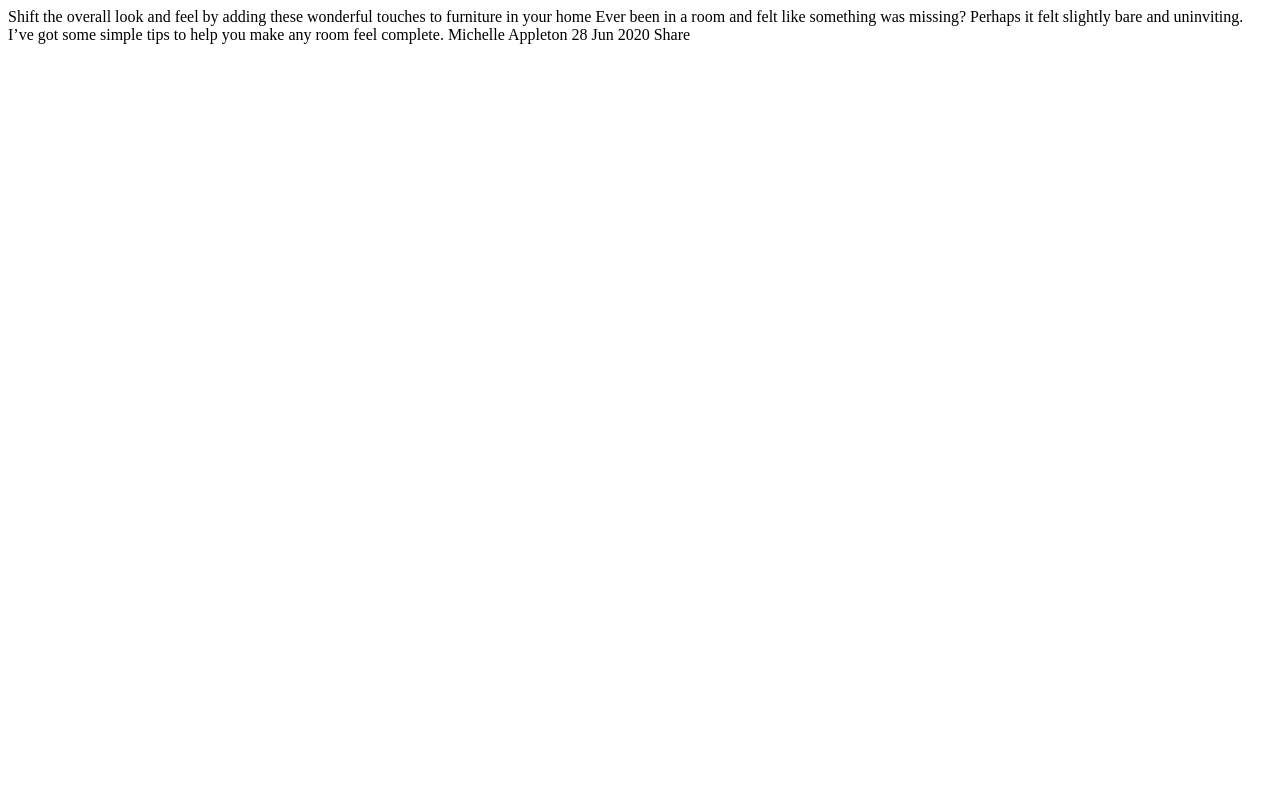
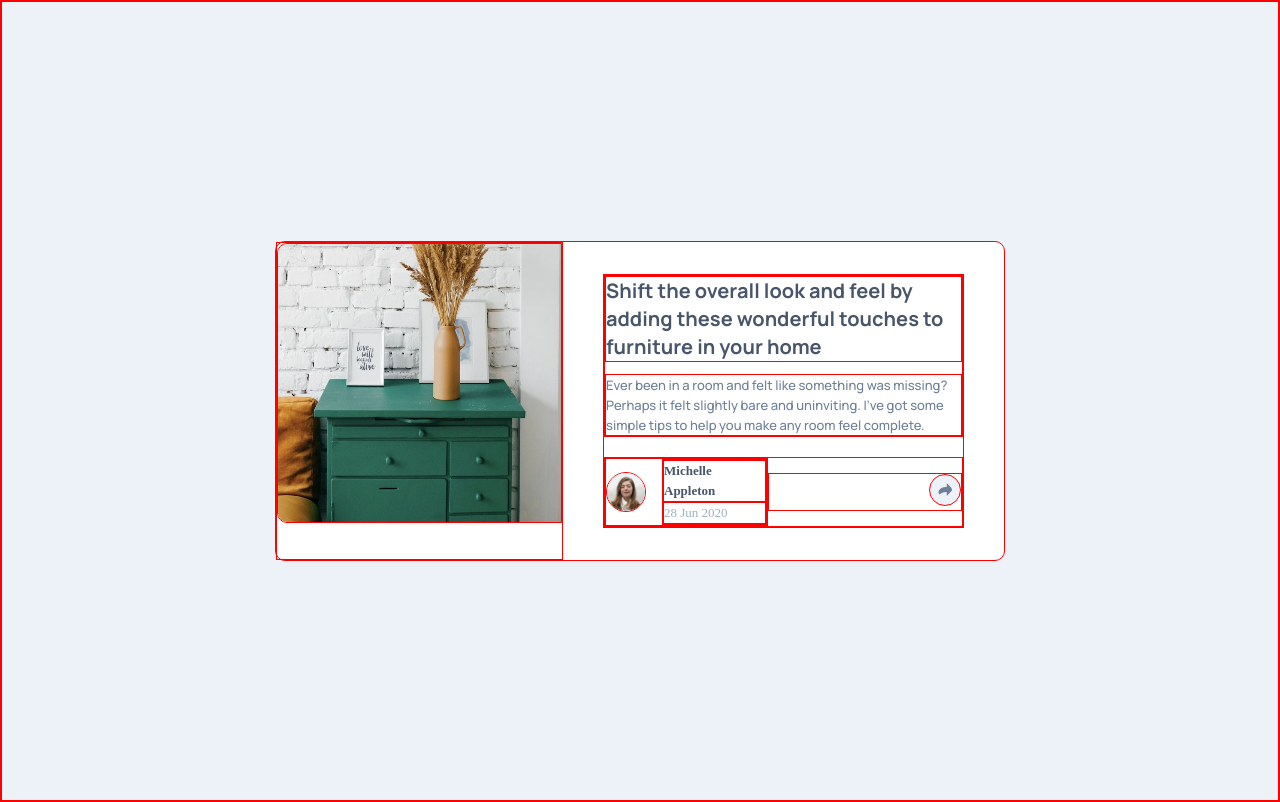
Before and after one commit to Ginver/article-preview-component-FM, a plain HTML site: page index.html in a window 1280 px wide. Drawn offline with Linux system fonts and the light colour scheme.

Commit message:
contact info styling added, hovering arrow button is fixed

```diff
--- a/index.html
+++ b/index.html
@@ -15,19 +15,74 @@
   <link href="https://fonts.googleapis.com/css2?family=Manrope:wght@500;700&family=Overpass:wght@400;700&display=swap" rel="stylesheet">
 
 </head>
+
+<!--Block - kan op zichzelf worden hergebruikt (card)-->
+<!--Element - worden hergebruikt als onderdeel van een Block (__img)-->
+<!--Modifier - variant van een block of element (--orange)-->
 <body>
 
-  Shift the overall look and feel by adding these wonderful
-  touches to furniture in your home
+<div class="card">
 
-  Ever been in a room and felt like something was missing? Perhaps
-  it felt slightly bare and uninviting. I’ve got some simple tips
-  to help you make any room feel complete.
+  <div>
+    <img class="card__img" src="./images/drawers.jpg" alt="photo of drawers in livingroom"/>
+  </div>
 
-  Michelle Appleton
-  28 Jun 2020
+  <div class="card__text">
 
-  Share
+    <div class="text-section">
+      <p class="text-section--main">Shift the overall look and feel by adding these wonderful
+        touches to furniture in your home</p>
+      <p class="text-section--sub">Ever been in a room and felt like something was missing? Perhaps
+        it felt slightly bare and uninviting. I’ve got some simple tips
+        to help you make any room feel complete.</p>
+    </div>
+
+    <div class="contact-section">
+
+          <div class="contact__person">
+            <img class="contact__img" src="./images/avatar-michelle.jpg" alt="photo of Michelle Appleton"/>
+
+          <div class="contact__info">
+            <p class="info--name">Michelle Appleton</p>
+            <p class="info--date">28 Jun 2020</p>
+          </div>
+
+          </div>
+
+          <div>
+              <svg class="btn__arrow" id="test" xmlns="http://www.w3.org/2000/svg" width="15" height="13"><path fill="#6E8098" d="M15 6.495L8.766.014V3.88H7.441C3.33 3.88 0 7.039 0 10.936v2.049l.589-.612C2.59 10.294 5.422 9.11 8.39 9.11h.375v3.867L15 6.495z"/></svg>
+          </div>
+
+    </div>
+
+  </div>
+</div>
+
+<!--      <div class="btn btn&#45;&#45;light margin-left-xl">-->
+
+
+        <!--button popup-->
+<!--        <div class="btn__popup">-->
+<!--          <div class="popup&#45;&#45;social">-->
+
+<!--            <p class="social&#45;&#45;text">share</p>-->
+<!--            <img class="social&#45;&#45;icon" src="./images/icon-facebook.svg" alt="facebook icon"/>-->
+<!--            <img class="social&#45;&#45;icon" src="./images/icon-twitter.svg" alt="twitter icon"/>-->
+<!--            <img class="social&#45;&#45;icon"src="./images/icon-pinterest.svg" alt="pinterest icon"/>-->
+
+<!--            <div class="btn btn&#45;&#45;dark">-->
+<!--              <img class="btn__errow&#45;&#45;dark" src="./images/icon-share.svg" alt="errow in a circle"/>-->
+<!--            </div>-->
+
+<!--          </div>-->
+<!--        </div>-->
+        <!--button popup-->
+<!--      </div>-->
+
+
+
+
+
 
 </body>
 </html>
--- a/stylsheet-desktop.css
+++ b/stylsheet-desktop.css
@@ -1,14 +1,222 @@
-/*- Very Dark Grayish Blue: hsl(217, 19%, 35%)*/
-/*- Desaturated Dark Blue: hsl(214, 17%, 51%)*/
-/*- Grayish Blue: hsl(212, 23%, 69%)*/
-/*- Light Grayish Blue: hsl(210, 46%, 95%)*/
+/*1. kies een schermgrootte -> desktop*/
+/*2. reset (optioneel *niet voor mij)*/
+/*3. layout: width & flow (flex box) -> *liever geen height als het kan!*/
+/*4. fonts & fontsize*/
+/*5. padding & margin*/
+/*6. kleurtjes*/
+/*7. overig*/
+
+@import url('https://fonts.googleapis.com/css2?family=Manrope:wght@500;700&display=swap');
+
+* {
+    padding: 0;
+    margin: 0;
+    box-sizing: border-box;
+    border: 1px solid red;
+}
+
+body {
+    display: flex;
+    justify-content: center;
+    align-items: center;
+    min-height: 100vh;
+    background-color: hsl(210, 46%, 95%);
+}
+
+.card {
+    display: flex;
+    flex-direction: row;
+    width: 730px;
+
+    background-color: #FFFF;
+    border-radius: 10px;
+}
+
+.card__img {
+    width: 285px;
+    height: 280px;
+
+    border-top-left-radius: 10px;
+    border-bottom-left-radius: 10px;
+}
+
+.card__text {
+    display: flex;
+    flex-direction: column;
+    align-items: flex-start;
+    width: 365px;
+
+    margin: 32px 40px 32px 40px;
+}
 
 
-/*### Body Copy*/
+.text-section {
+    display: flex;
+    flex-direction: column;
+    font-family: 'Manrope', sans-serif;
+}
 
-/*- Font size: 13px*/
+.text-section--main {
+    font-size: 20px;
+    font-weight: 700;
+    line-height: 28px;
+    color: hsl(217, 19%, 35%);
+}
 
-/*### Headings*/
+.text-section--sub {
+    font-size: 13px;
+    font-weight: 500;
+    margin-top: 12px;
+    line-height: 20px;
+    color: hsl(214, 17%, 51%);
+}
 
-/*font-family: 'Manrope', sans-serif;*/
-/*font-family: 'Overpass', sans-serif;*/
+.contact-section {
+    display: flex;
+    flex-direction: row;
+    align-items: center;
+    justify-content: space-between;
+    margin-top: 20px;
+}
+
+/*.contact__label {*/
+/*    display: flex;*/
+/*    flex-direction: row;*/
+/*    align-items: center;*/
+/*    justify-content: space-between;*/
+/*    !*width: 172px;*!*/
+/*}*/
+
+.contact__person {
+    display: flex;
+    flex-direction: row;
+    align-items: center;
+}
+
+.contact__img {
+    width: 40px;
+    height: 40px;
+    border-radius: 50%;
+}
+
+.contact__info {
+    display: flex;
+    flex-direction: column;
+    justify-content: center;
+    font-size: 13px;
+    line-height: 20px;
+    margin-left: 16px;
+}
+
+.info--name {
+    font-weight: 700;
+    color: hsl(217, 19%, 35%);
+}
+
+.info--date {
+    font-weight: 500;
+    color: hsl(212, 23%, 69%);
+}
+
+.btn__arrow {
+    background-color: hsl(210, 46%, 95%);
+    width: 32px;
+    height: 32px;
+    padding: 8px;
+    border-radius: 50px;
+    margin-left: 160px
+}
+
+.btn__arrow:hover {
+    background-color: hsl(214, 17%, 51%);
+}
+
+.btn__arrow:hover path {
+    fill: hsl(210, 46%, 95%);
+}
+
+
+
+
+/*---------------------------------*/
+
+/*.popup {*/
+/*    width: 32px;*/
+/*    height: 32px;*/
+/*    border-radius: 50px;*/
+/*    position: relative;*/
+/*}*/
+/*.container-btn__arrow--light {*/
+/*    text-align: center;*/
+/*    !* vertical-align: middle; *!*/
+/*    margin-top: 6px;*/
+/*}*/
+
+/*.btn--light {*/
+/*    background-color: hsl(210, 46%, 95%);*/
+/*    margin-left: 161px*/
+/*}*/
+
+/*.btn--light:hover {*/
+/*    background-color: hsl(214, 17%, 51%);*/
+/*}*/
+
+/*.btn--light:hover .btn__arrow--light path {*/
+/*    fill: hsl(210, 46%, 95%);*/
+/*}*/
+
+/*.btn--dark {*/
+/*    background-color: hsl(217, 19%, 35%);*/
+/*    display: none;*/
+/*}*/
+
+/*.btn__arrow--dark {*/
+/*    display: none;*/
+/*}*/
+
+.btn--light:hover .popup .popup--social {
+    visibility: visible;
+}
+
+.popup .popup--social {
+    visibility: hidden;
+    width: 285px;
+    height: 55px;
+    background-color: hsl(217, 19%, 35%);
+    color: hsl(210, 46%, 95%);
+    border-radius: 10px;
+    display: flex;
+    flex-direction: row;
+    justify-content: center;
+    text-align: center;
+    position: absolute;
+    z-index: 1;
+    bottom: 68px;
+    right: -120px;
+    padding: 18px 36px 17px 37px;
+}
+
+.popup .popup--social::after {
+    content: "";
+    position: absolute;
+    top: 100%;
+    left: 50%;
+    margin-left: -5px;
+    border-width: 12px;
+    border-style: solid;
+    border-color: hsl(217, 19%, 35%) transparent transparent transparent;
+}
+
+.social--text {
+    font-family: 'Manrope', sans-serif;
+    font-weight: 500;
+    line-height: 20px;
+    letter-spacing: 5px;
+    text-transform: uppercase;
+    margin-right: 21px;
+    color: hsl(212, 23%, 69%);
+}
+
+.social--icon {
+    margin-left: 16px;
+}
```
